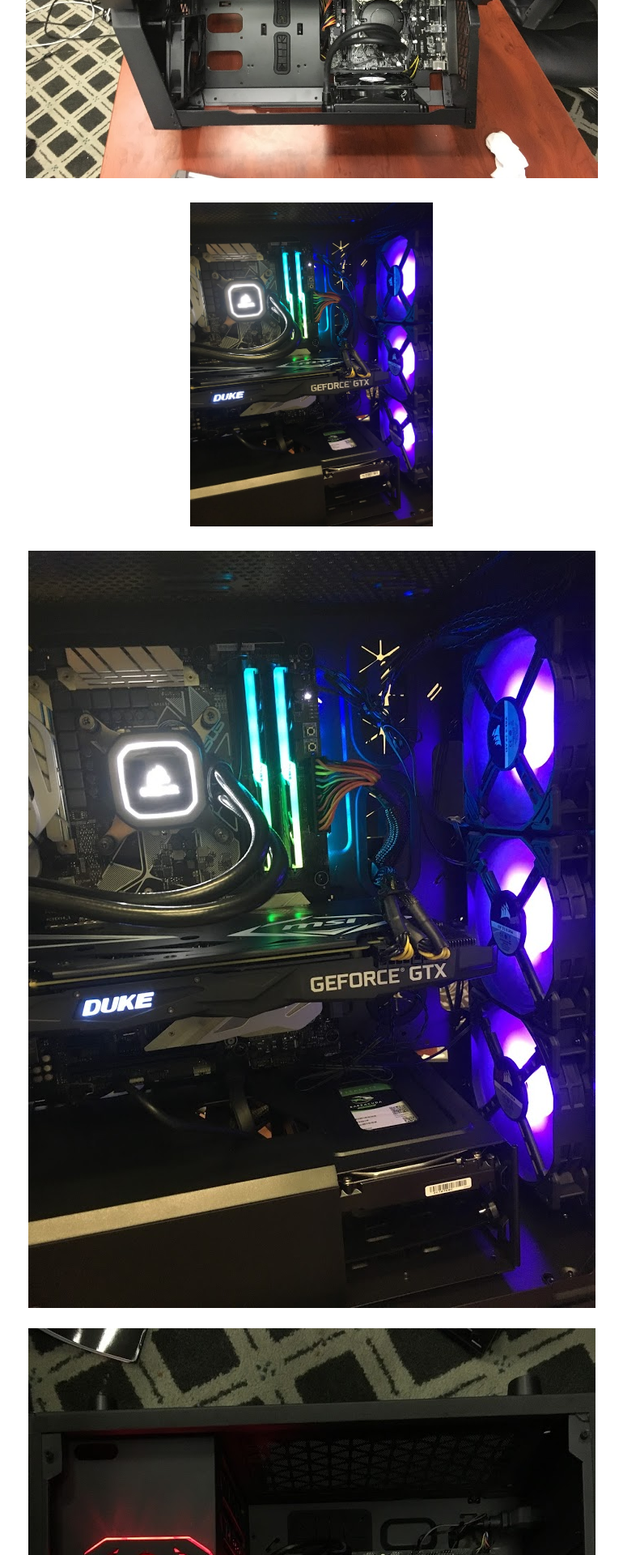
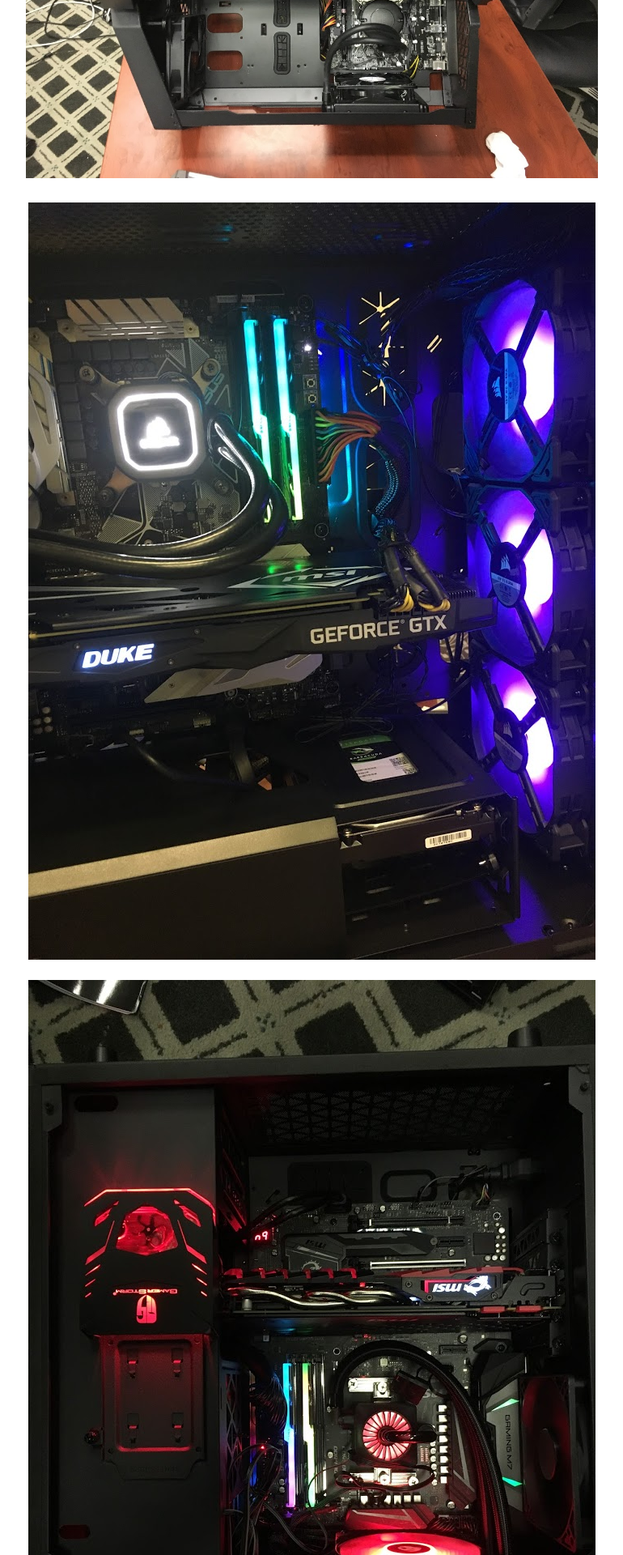
Before and after one commit to JadeSure/my_old_blog, a Jekyll site: the page built from _posts/2021-01-04-Electronics-lover.md, in a window 1280 px wide. Shown: the part 2276-4196 px from the top of the page at 81% size, without its empty margins (233-1003 px from the left). Built offline with Jekyll 4.4.1, drawn with Linux system fonts in a browser that asks for light colours; nearby versions of some CDN libraries; comment, search, counter and statistics services are not loaded.

Commit message:
Update 2021-01-04-Electronics-lover.md

```diff
--- a/_posts/2021-01-04-Electronics-lover.md
+++ b/_posts/2021-01-04-Electronics-lover.md
@@ -43,7 +43,7 @@
 ![picture2](/img/computers_phones/c4.JPG)
 
 <div align="center">
-    <img src="/img/computers_phones/c2.JPG" width = "300" height = "200" alt="Oops" />
+    <img src="/img/computers_phones/c2.JPG" alt="Oops" /><img src="/img/computers_phones/c1.JPG" alt="Oops" />
 </div>
 ![picture3](/img/computers_phones/c2.JPG)
 ![picture4](/img/computers_phones/c1.JPG)
```
